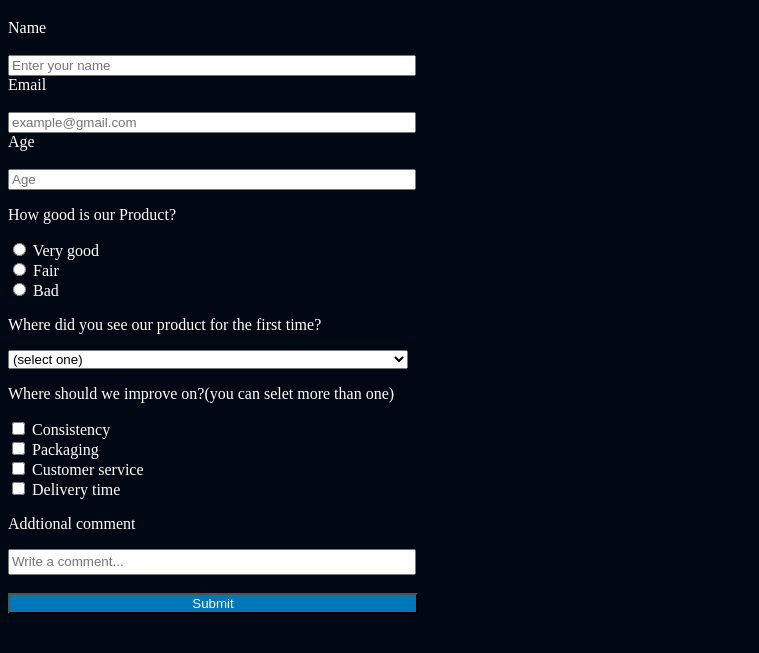
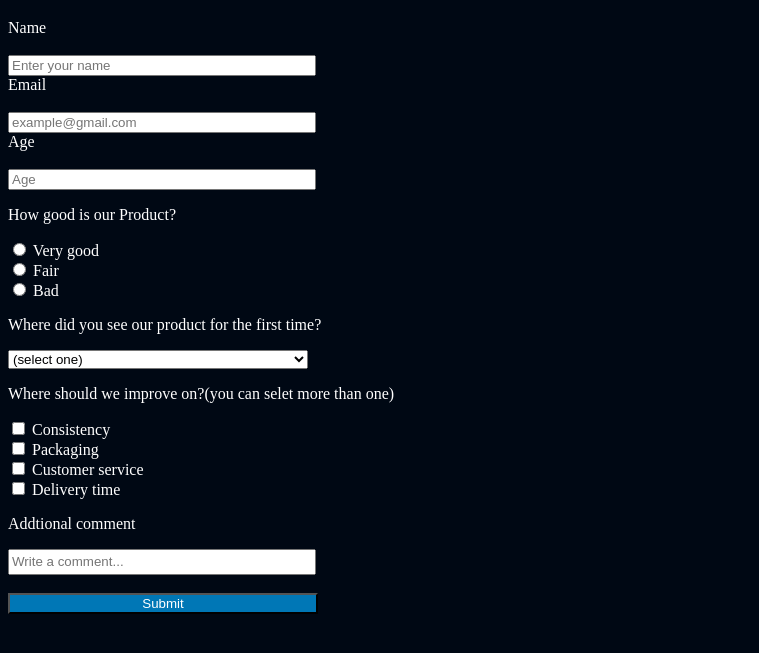
Before and after one commit to Theophilus38/connect-, a plain HTML site: page index.html in a window 1280 px wide. Shown: the part 61-714 px from the top of the page, without its empty margins (0-759 px from the left). Drawn offline with Linux system fonts and the light colour scheme.

Commit message:
change input size index

```diff
--- a/app.css
+++ b/app.css
@@ -17,7 +17,7 @@ p {
 }
 
 select {
-    width: 400px;
+    width: 300px;
 }
 
 .select_one {
@@ -27,14 +27,14 @@ select {
 button {
     background-color:#0077b6;
     color: white;
-    width: 410px;
+    width: 310px;
 }
 
 .size input {
-    width: 400px;
+    width: 300px;
 }
 
 .comment_size input{
-    width: 400px;
+    width: 300px;
     height:20px;
 }
```
